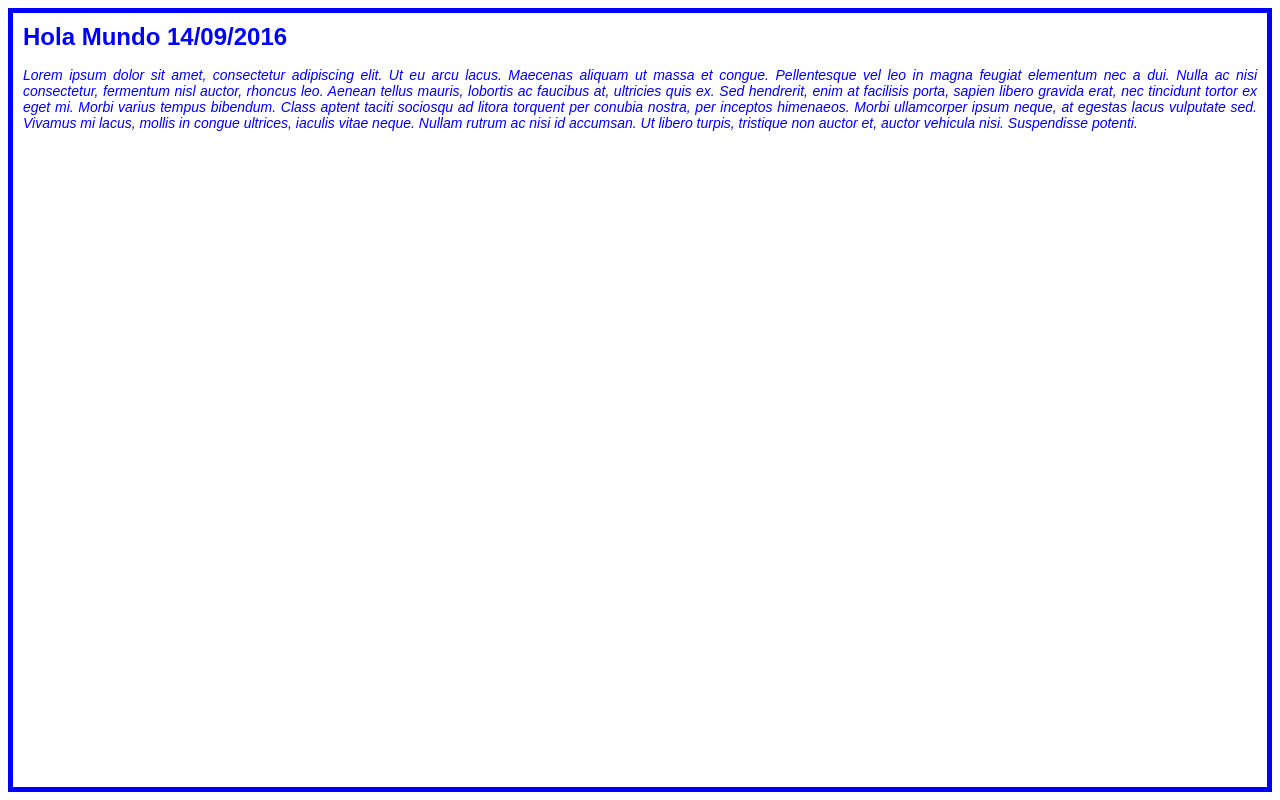
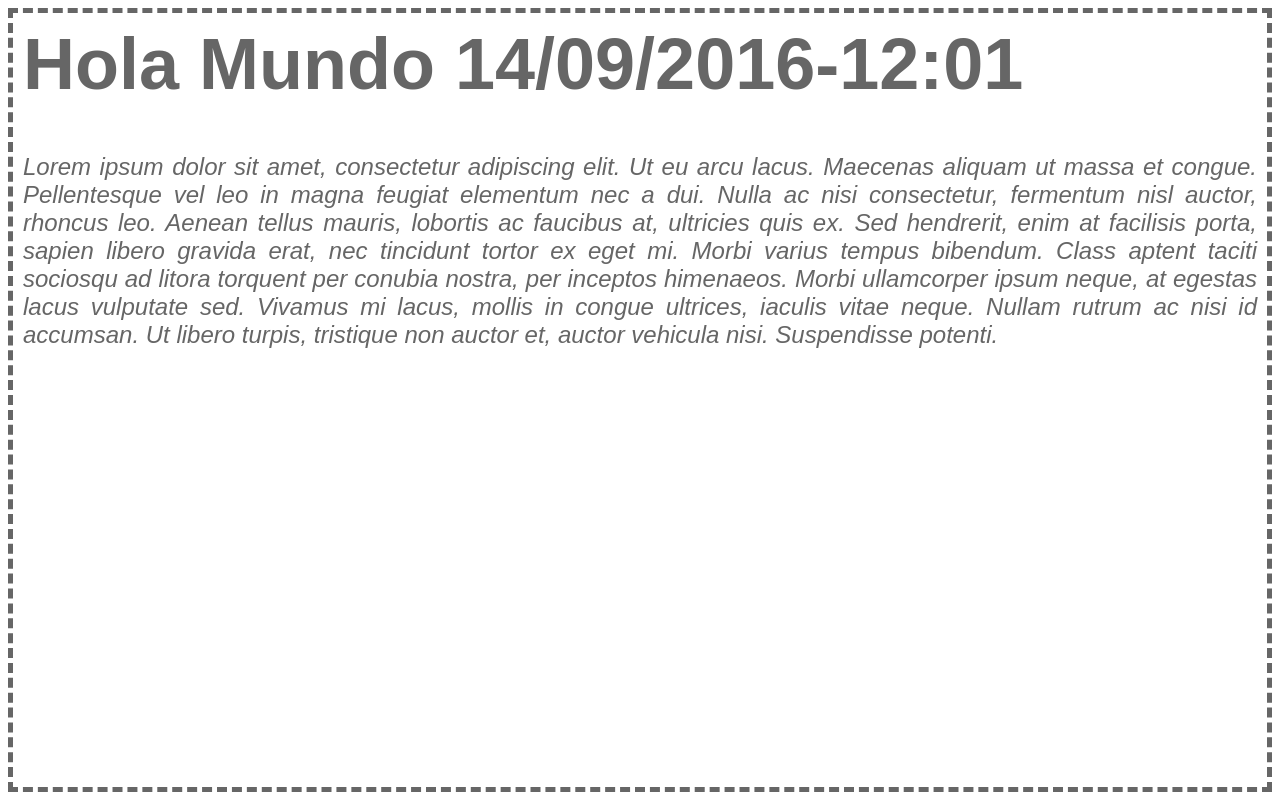
Before and after one commit to pablo-go/Hola-Mundo, a plain HTML site: page index.html in a window 1280 px wide. Drawn offline with Linux system fonts and the light colour scheme.

Commit message:
Cambios 12:01
Cambios index y css.

```diff
--- a/css/style.css
+++ b/css/style.css
@@ -2,17 +2,17 @@ html{
 
 }
 body{
-	border: 5px solid blue;
+	border: 5px dashed #666;
 	padding: 10px;
 	font-family: sans-serif;
 	text-align: justify;
-	color: blue;
+	color: #666;
 }
 h1{
-	font-size: 24px;
+	font-size: 72px;
 	font-weight: bold;
 }
 p{
 	font-style: italic;
-	font-size: 14px;
+	font-size: 24px;
 }
--- a/index.html
+++ b/index.html
@@ -1,12 +1,12 @@
 <html>
 
 	<head>
-		<title>Hola Mundo</title>
+		<title>Hola Mundo V2.0</title>
 	    <link rel="stylesheet" href="css/style.css">
 	</head>
 
 	<body>
-		<h1>Hola Mundo 14/09/2016</h1>
+		<h1>Hola Mundo 14/09/2016-12:01</h1>
 		<p>Lorem ipsum dolor sit amet, consectetur adipiscing elit. Ut eu arcu lacus. Maecenas aliquam ut massa et congue. Pellentesque vel leo in magna feugiat elementum nec a dui. Nulla ac nisi consectetur, fermentum nisl auctor, rhoncus leo. Aenean tellus mauris, lobortis ac faucibus at, ultricies quis ex. Sed hendrerit, enim at facilisis porta, sapien libero gravida erat, nec tincidunt tortor ex eget mi. Morbi varius tempus bibendum. Class aptent taciti sociosqu ad litora torquent per conubia nostra, per inceptos himenaeos. Morbi ullamcorper ipsum neque, at egestas lacus vulputate sed. Vivamus mi lacus, mollis in congue ultrices, iaculis vitae neque. Nullam rutrum ac nisi id accumsan. Ut libero turpis, tristique non auctor et, auctor vehicula nisi. Suspendisse potenti.</p>
 	</body>
 
```
Also changed, not shown: 1 other file.
